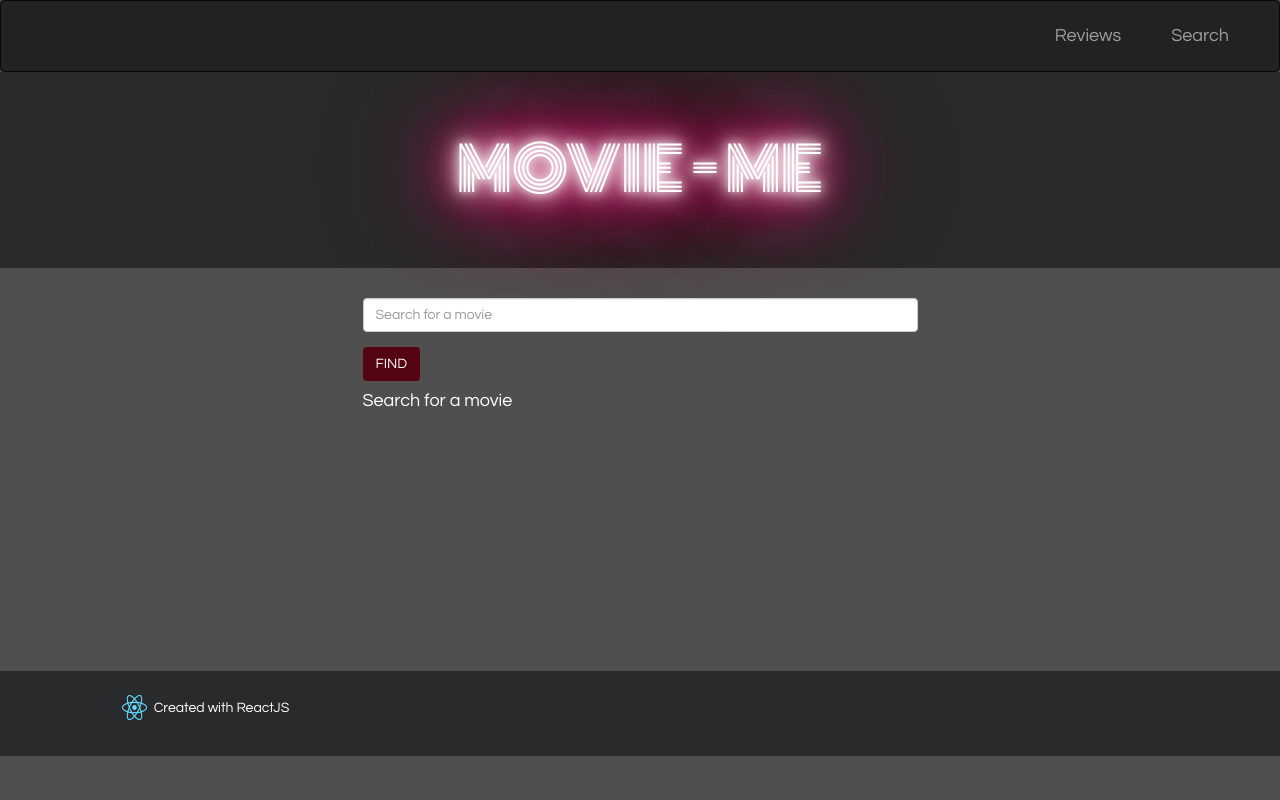
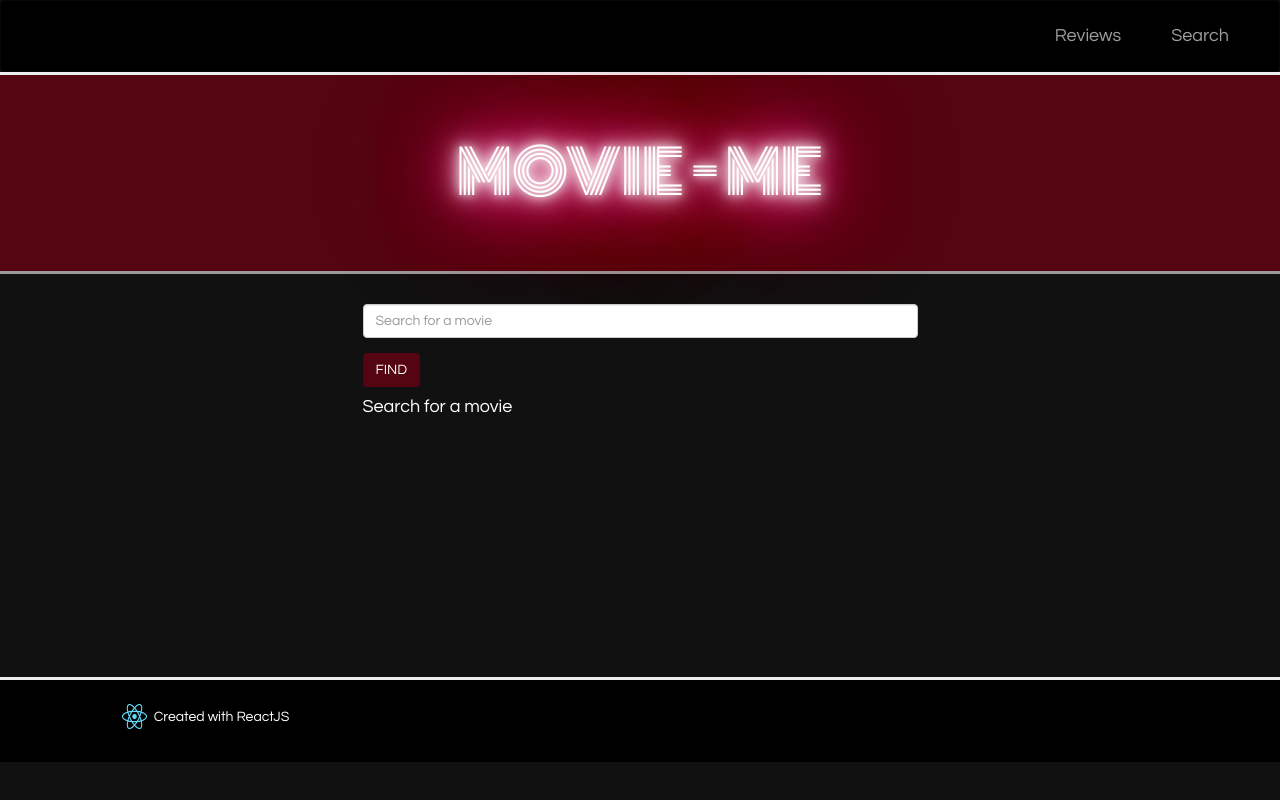
Before and after one commit to rso136/React_Movies, a website: page public/index.html in a window 1280 px wide. Drawn offline with nearby package versions, Linux system fonts and the light colour scheme.

Commit message:
Changed color layout

```diff
--- a/public/assets/css/style.css
+++ b/public/assets/css/style.css
@@ -1,11 +1,12 @@
 body {
-	background-color: #4f4f4f;
+	background-color: #111111;
 	color: white;
 	font-family: 'Questrial', sans-serif;
 }
 
 #navBar {
 	margin-bottom: 0;
+	background-color: black;
 }
 
 #menuItem1, #menuItem2 {
@@ -40,10 +41,10 @@ body {
 }
 
 #resultBox {
-	background-color: #292a2b;
+	background-color: #222222;
 	margin-top: 20px;
 	margin-bottom: 50px;
-	border-style: groove;
+	border-style: outset;
 	border-radius: 10px;
 }
 
@@ -67,8 +68,8 @@ body {
 }
 
 .reviewBoxes {
-	background-color: #292a2b;
-	border-style: groove;
+	background-color: #222222;
+	border-style: outset;
 	border-radius: 10px;
 	margin-bottom: 20px;
 }
@@ -90,9 +91,13 @@ ol {
 }
 
 .jumbotron {
-	background-color: #292a2b;
+	background-color: #540511;
 	color: white;
 	text-align: center;
+	border-top-style: outset;
+	border-bottom-style: outset;
+	border-right-style: none;
+	border-left-style: none;
 }
 
 .night-hotel {
@@ -119,7 +124,8 @@ ol {
 
 .footer {
 	height: 85px;
-	background-color: #292a2b;
+	background-color: black;
+	border-top-style: outset;
 	bottom: 0;
 }
 
```
